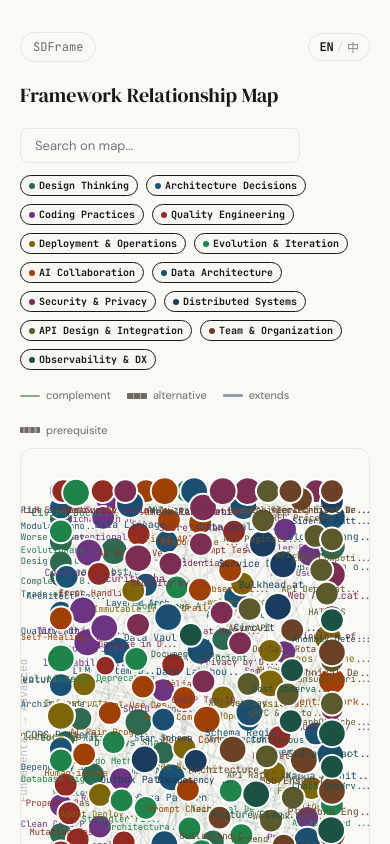
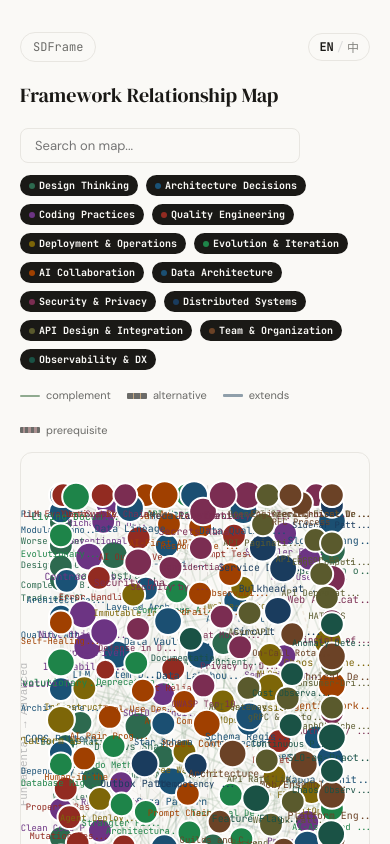
Before and after one commit to Caldis/frameworks, a React (Vite) app: page /map in a window 390 px wide. Shown: the top 844 px of the page. Built offline with nearby package versions, Linux system fonts and the light colour scheme.

Commit message:
fix: KP-Map R5 partial — filter pill softening + mobile flex + search clear

```diff
--- a/src/pages/MapPage.module.css
+++ b/src/pages/MapPage.module.css
@@ -25,20 +25,20 @@
   gap: 4px;
   font-family: var(--font-mono);
   cursor: pointer;
-  border: 1px solid var(--border);
-  background: transparent;
-  color: var(--text);
+  border: 1px solid transparent;
+  background: var(--surface);
+  color: var(--muted);
   transition: all 0.15s;
 }
 
 .filterBtn:hover {
-  border-color: var(--muted);
+  border-color: var(--border);
 }
 
 .filterBtnActive {
-  background: var(--surface);
-  color: var(--text);
-  border-color: var(--text);
+  background: var(--text);
+  color: var(--bg);
+  border-color: transparent;
   font-weight: 600;
 }
 
@@ -161,6 +161,7 @@
   gap: 12px;
   margin-bottom: 12px;
   align-items: center;
+  position: relative;
 }
 
 .mapSearch {
@@ -178,6 +179,29 @@
 
 .mapSearch:focus {
   border-color: var(--muted);
+}
+
+.searchClear {
+  position: absolute;
+  left: calc(280px - 28px);
+  top: 50%;
+  transform: translateY(-50%);
+  background: none;
+  border: none;
+  cursor: pointer;
+  color: var(--muted);
+  font-size: 16px;
+  line-height: 1;
+  padding: 2px 6px;
+  border-radius: 4px;
+  display: flex;
+  align-items: center;
+  justify-content: center;
+}
+
+.searchClear:hover {
+  color: var(--text);
+  background: var(--surface);
 }
 
 .mapLayout {
@@ -349,7 +373,7 @@
   flex-wrap: wrap;
   font-size: 11px;
   color: var(--muted);
-  margin-bottom: 8px;
+  margin-bottom: 12px;
 }
 
 .edgeLegendItem {
@@ -377,6 +401,10 @@
 }
 
 @media (max-width: 768px) {
+  .mapLayout {
+    flex-direction: column;
+  }
+
   .sidePanel {
     position: fixed;
     bottom: 0;
--- a/src/pages/MapPage.tsx
+++ b/src/pages/MapPage.tsx
@@ -661,6 +661,9 @@ export default function MapPage() {
           value={searchQuery}
           onChange={e => setSearchQuery(e.target.value)}
         />
+        {searchQuery && (
+          <button className={styles.searchClear} onClick={() => setSearchQuery('')}>×</button>
+        )}
       </div>
       <div className={styles.filters}>
         {categories.map(cat => (
@@ -693,8 +696,8 @@ export default function MapPage() {
           <svg ref={svgRef} />
           <div ref={tooltipRef} className={styles.tooltip} />
           <div className={styles.zoomControls}>
-            <button className={styles.zoomBtn} onClick={handleZoomIn} aria-label="Zoom in">+</button>
-            <button className={styles.zoomBtn} onClick={handleZoomOut} aria-label="Zoom out">&minus;</button>
+            <button className={styles.zoomBtn} onClick={handleZoomIn} aria-label="Zoom in" title="Zoom in">+</button>
+            <button className={styles.zoomBtn} onClick={handleZoomOut} aria-label="Zoom out" title="Zoom out">&minus;</button>
             <button className={styles.zoomBtn} onClick={handleFitToView} aria-label="Fit to view" title="Reset view">&#8865;</button>
           </div>
           {showHint && (
```
